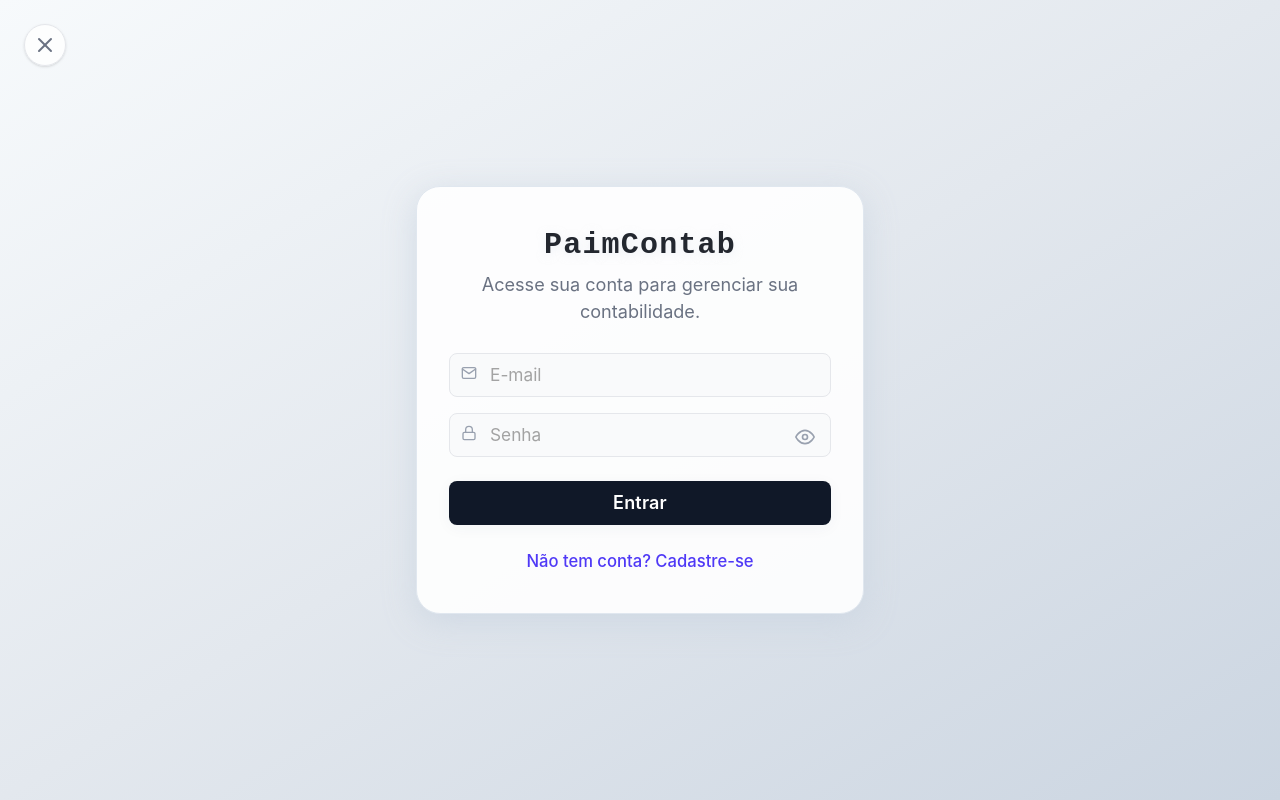
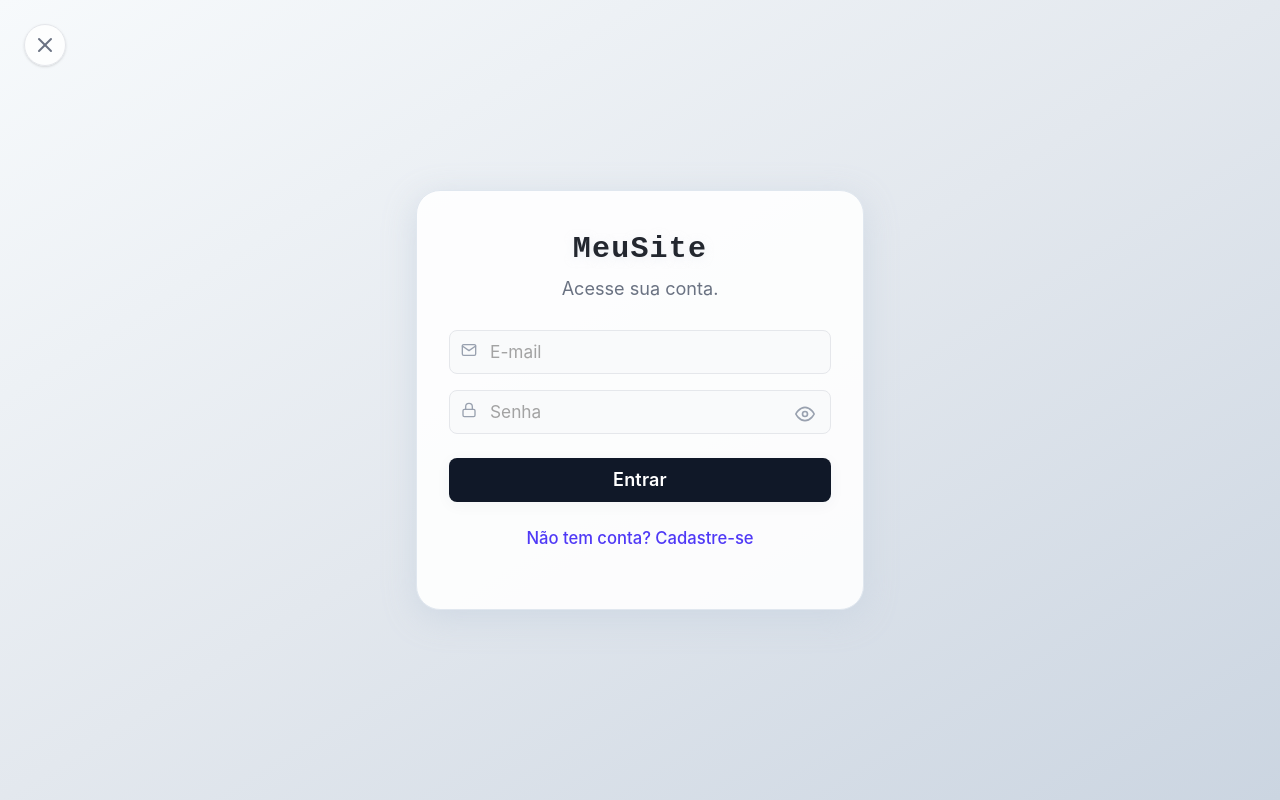
Before and after one commit to Edu-2de/JsApiLesson2, a Next.js app in the folder frontend/: page /Login in a window 1280 px wide. Built offline with nearby package versions, Linux system fonts and the light colour scheme.

Commit message:
fix(login): update site name and simplify login/register messages

```diff
--- a/frontend/src/app/Login/page.tsx
+++ b/frontend/src/app/Login/page.tsx
@@ -2,7 +2,7 @@
 import { useState, useRef } from "react";
 import { FiUser, FiMail, FiLock, FiArrowLeft, FiX, FiEye, FiEyeOff } from "react-icons/fi";
 
-const siteName = "PaimContab";
+const siteName = "MeuSite";
 
 export default function LoginRegisterPage() {
   const [mode, setMode] = useState<"login" | "register">("login");
@@ -139,8 +139,8 @@ export default function LoginRegisterPage() {
         </h1>
         <p className="text-gray-500 mb-7 text-center" style={{ fontSize: "1.13rem" }}>
           {mode === "login"
-            ? "Acesse sua conta para gerenciar sua contabilidade."
-            : "Crie sua conta e simplifique sua gestão MEI."}
+            ? "Acesse sua conta."
+            : "Crie sua conta."}
         </p>
         <form
           className="w-full flex flex-col gap-4 transition-all"
```
